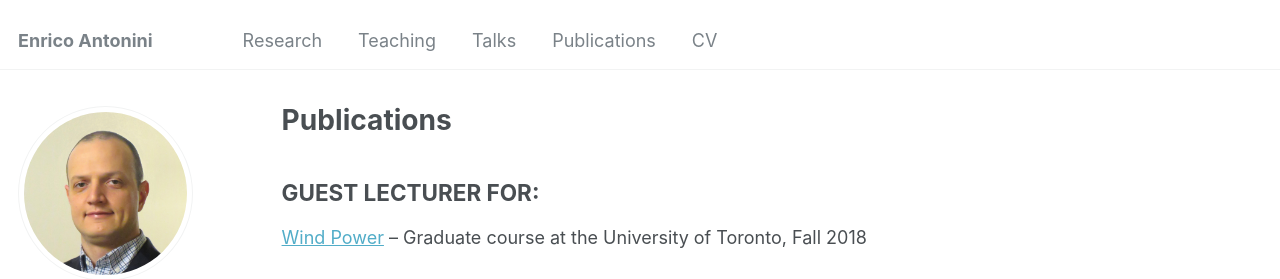
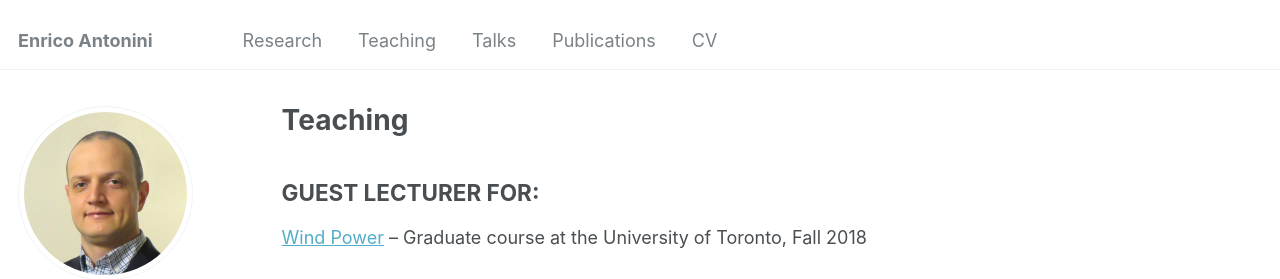
Before and after one commit to eantonini/eantonini.github.io, a Jekyll site: the page built from _pages/teaching.md, in a window 1280 px wide and 900 px high. Shown: the top 279 px of the window. Built offline with Jekyll 4.4.1, drawn with Linux system fonts in a browser that asks for light colours; some web fonts are replaced.

Commit message:
Fixed indexes

```diff
--- a/_pages/teaching.md
+++ b/_pages/teaching.md
@@ -1,7 +1,7 @@
 ---
 layout: archive
-title: "Publications"
-permalink: /publications/
+title: "Teaching"
+permalink: /teaching/
 author_profile: true
 ---
 
```
